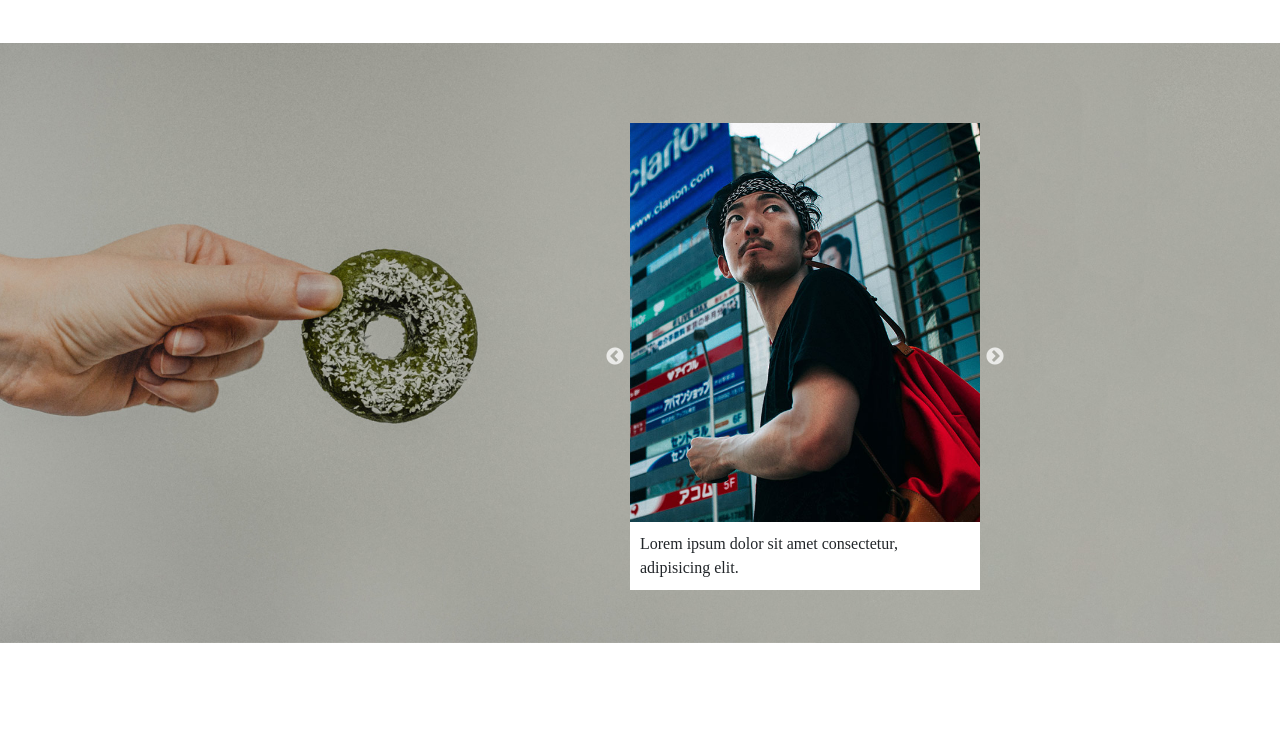
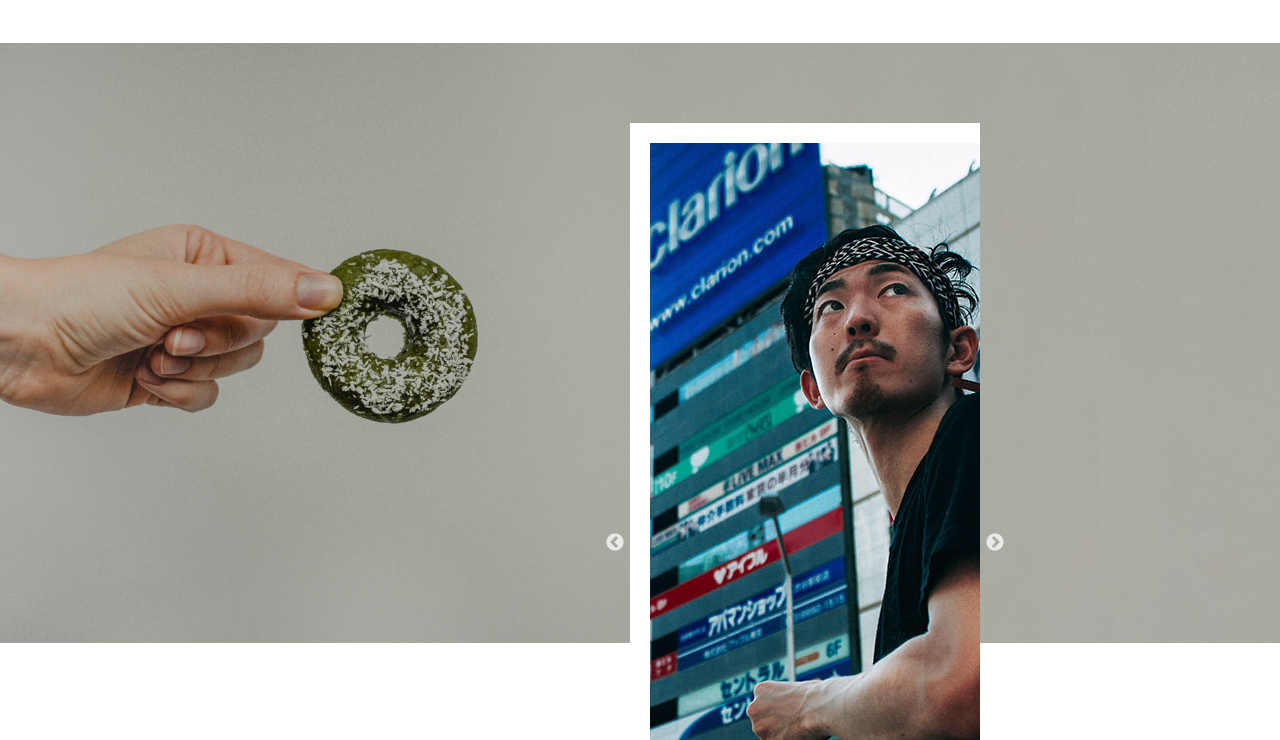
Before and after one commit to simpsonyuki/1027-studio, a plain HTML site: page index.html in a window 1280 px wide. Shown: the part 1800-2540 px from the top of the page. Drawn offline with nearby package versions, Linux system fonts and the light colour scheme.

Commit message:
1111 客戶區塊修改

```diff
--- a/css/style.scss
+++ b/css/style.scss
@@ -115,6 +115,9 @@ main {
 
             .mesage {
                 position: relative;
+                background: #fff;
+                padding: 20px;
+                box-shadow: #333 2px 2px 2px;s
 
                 img {
                     width: 100%;
```
Also changed, not shown: css/style.css, 1 other file.
